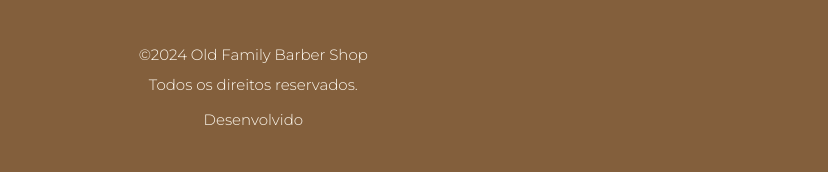
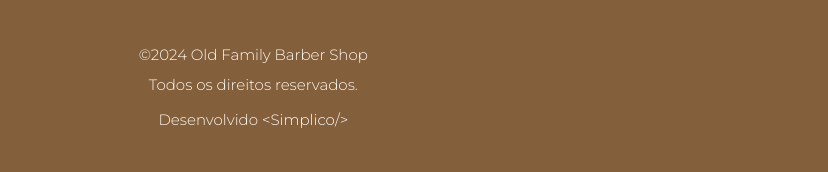
Before and after one commit to llucascarvalho/site-old-family-upado-no-git, a plain HTML site: page index.html in a window 1280 px wide. Shown: the part 4133-4305 px from the top of the page, 208-1036 px from the left. Drawn offline with nearby package versions, Linux system fonts and the light colour scheme.

Commit message:
Update index.html
desenvolvido por simplico

```diff
--- a/index.html
+++ b/index.html
@@ -475,7 +475,7 @@
             <a
               style="text-decoration: none; color: #fff"
               href="https://www.simplico.com.br/"
-              > <Simplico/>
+              > &lt;Simplico/&gt;
             </a>
           </p>
         </div>
```
